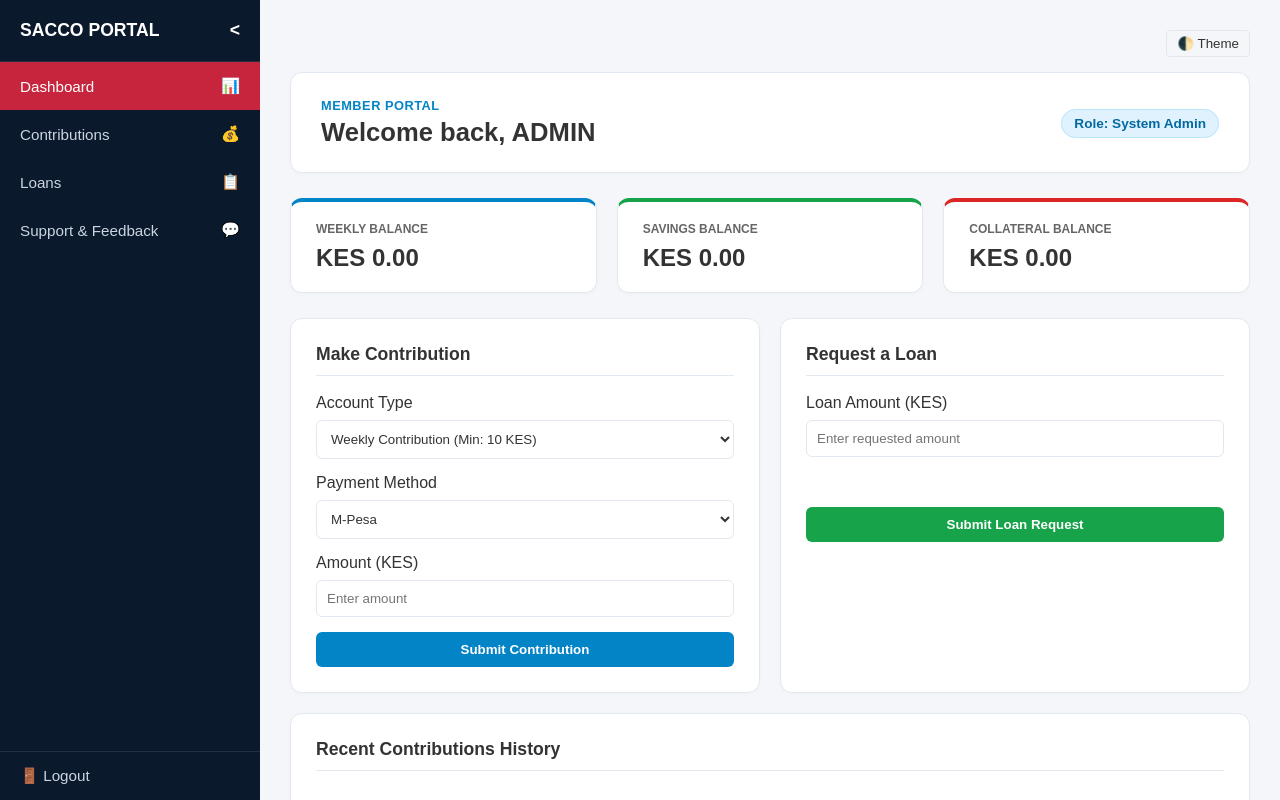
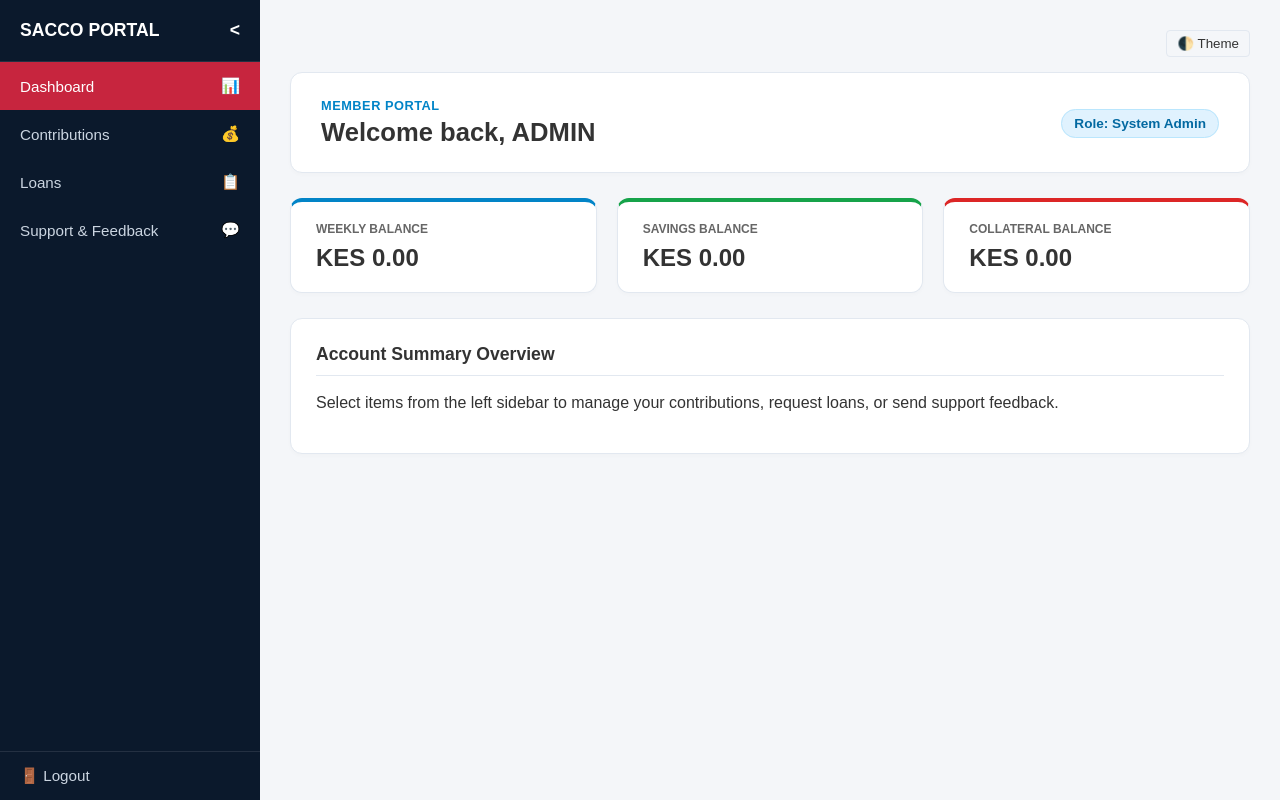
Before and after one commit to Davidwelimo/sacco-system, a Flask app: template templates/dashboard.html in a window 1280 px wide. Run offline with Flask 3, Linux system fonts and the light colour scheme; tables that the repository leaves empty hold one stand-in row (values such as "Sample post"); the template is opened without the code that fills it: values that come from a table or form of the project are taken from there, most other values are stand-ins (such as "Sample title", 1, 10 or a date in 2020); some libraries are stand-ins or nearby versions.

Commit message:
Add interactive sidebar tabs to dashboard

```diff
--- a/templates/dashboard.html
+++ b/templates/dashboard.html
@@ -12,13 +12,17 @@
         .sidebar { width: 260px; background: var(--sidebar-bg); color: white; display: flex; flex-direction: column; justify-content: space-between; flex-shrink: 0; }
         .sidebar-brand { padding: 20px; font-weight: bold; font-size: 1.1em; border-bottom: 1px solid rgba(255,255,255,0.1); display: flex; justify-content: space-between; align-items: center; }
         .sidebar-menu { list-style: none; padding: 0; margin: 0; flex-grow: 1; }
-        .sidebar-menu li a { display: flex; justify-content: space-between; align-items: center; padding: 15px 20px; color: #cbd5e1; text-decoration: none; font-size: 0.95em; transition: 0.2s; }
+        .sidebar-menu li a { display: flex; justify-content: space-between; align-items: center; padding: 15px 20px; color: #cbd5e1; text-decoration: none; font-size: 0.95em; transition: 0.2s; cursor: pointer; }
         .sidebar-menu li.active a, .sidebar-menu li a:hover { background: var(--active-bg); color: white; }
         .sidebar-footer { padding: 15px 20px; border-top: 1px solid rgba(255,255,255,0.1); }
         .sidebar-footer a { color: #cbd5e1; text-decoration: none; display: block; font-size: 0.95em; }
 
         /* Main Content */
         .main-content { flex-grow: 1; padding: 30px; overflow-y: auto; }
+
+        /* Tab Sections */
+        .tab-content { display: none; }
+        .tab-content.active { display: block; }
 
         /* Welcome Banner */
         .welcome-card { background: var(--card-bg); border-radius: 12px; padding: 25px 30px; box-shadow: 0 2px 4px rgba(0,0,0,0.02); border: 1px solid var(--border); display: flex; justify-content: space-between; align-items: center; margin-bottom: 25px; }
@@ -34,13 +38,12 @@
         .metric-title { font-size: 0.75em; color: var(--text-muted); font-weight: bold; text-transform: uppercase; margin-bottom: 8px; }
         .metric-value { font-size: 1.5em; font-weight: bold; margin: 0; }
 
-        /* General Card Sections */
-        .card-grid { display: grid; grid-template-columns: 1fr 1fr; gap: 20px; }
+        /* General Cards */
         .card { background: var(--card-bg); border-radius: 12px; padding: 25px; box-shadow: 0 2px 4px rgba(0,0,0,0.02); border: 1px solid var(--border); margin-bottom: 20px; }
         .card h3 { margin-top: 0; font-size: 1.1em; border-bottom: 1px solid var(--border); padding-bottom: 10px; }
 
         /* Forms & Buttons */
-        input, select { width: 100%; padding: 10px; margin: 8px 0 15px; border: 1px solid var(--border); background: var(--card-bg); color: var(--text-main); border-radius: 6px; box-sizing: border-box; }
+        input, select, textarea { width: 100%; padding: 10px; margin: 8px 0 15px; border: 1px solid var(--border); background: var(--card-bg); color: var(--text-main); border-radius: 6px; box-sizing: border-box; }
         button.btn { background: #0284c7; color: white; border: none; padding: 10px 15px; border-radius: 6px; cursor: pointer; font-weight: bold; width: 100%; }
         button.btn:hover { background: #0369a1; }
         .flash { color: #dc2626; font-size: 0.85em; margin-bottom: 10px; font-weight: bold; }
@@ -63,10 +66,10 @@
                 <span>&lt;</span>
             </div>
             <ul class="sidebar-menu">
-                <li class="active"><a href="/dashboard">Dashboard <span>📊</span></a></li>
-                <li><a href="#contributions">Contributions <span>💰</span></a></li>
-                <li><a href="#loans">Loans <span>📋</span></a></li>
-                <li><a href="#feedback">Support & Feedback <span>💬</span></a></li>
+                <li class="menu-item active" onclick="switchTab('dashboard', this)"><a>Dashboard <span>📊</span></a></li>
+                <li class="menu-item" onclick="switchTab('contributions', this)"><a>Contributions <span>💰</span></a></li>
+                <li class="menu-item" onclick="switchTab('loans', this)"><a>Loans <span>📋</span></a></li>
+                <li class="menu-item" onclick="switchTab('feedback', this)"><a>Support & Feedback <span>💬</span></a></li>
             </ul>
         </div>
         <div class="sidebar-footer">
@@ -85,7 +88,8 @@
             {% endif %}
         {% endwith %}
 
-        <!-- Welcome Banner -->
+        <!-- TAB 1: DASHBOARD -->
+        <div id="dashboard" class="tab-content active">
             <div class="welcome-card">
                 <div>
                     <div class="welcome-subtitle">Member Portal</div>
@@ -96,7 +100,6 @@
                 </div>
             </div>
 
-        <!-- Metrics Row -->
             <div class="metrics-grid">
                 <div class="metric-card">
                     <div class="metric-title">Weekly Balance</div>
@@ -112,14 +115,20 @@
                 </div>
             </div>
 
-        <!-- Action / Forms Section -->
-        <div class="card-grid">
-            <div class="card" id="contributions">
+            <div class="card">
+                <h3>Account Summary Overview</h3>
+                <p>Select items from the left sidebar to manage your contributions, request loans, or send support feedback.</p>
+            </div>
+        </div>
+
+        <!-- TAB 2: CONTRIBUTIONS -->
+        <div id="contributions" class="tab-content">
+            <div class="card">
                 <h3>Make Contribution</h3>
                 <form method="POST" action="/contribute">
                     <label>Account Type</label>
                     <select name="account_type">
-                        <option value="Weekly Contribution">Weekly Contribution (Min: {{ min_amount }} KES)</option>
+                        <option value="Weekly Contribution">Weekly Contribution</option>
                         <option value="Personal Savings">Personal Savings</option>
                         <option value="Loan Repayment">Loan Repayment</option>
                         <option value="Collateral Damage">Collateral Damage</option>
@@ -135,19 +144,8 @@
                 </form>
             </div>
 
-            <div class="card" id="loans">
-                <h3>Request a Loan</h3>
-                <form method="POST" action="/request_loan">
-                    <label>Loan Amount (KES)</label>
-                    <input type="number" step="0.01" name="amount" placeholder="Enter requested amount" required>
-                    <button type="submit" class="btn" style="background: #16a34a; margin-top: 35px;">Submit Loan Request</button>
-                </form>
-            </div>
-        </div>
-
-        <!-- Transaction History Table -->
             <div class="card">
-            <h3>Recent Contributions History</h3>
+                <h3>Contributions History</h3>
                 <table>
                     <thead>
                         <tr>
@@ -175,7 +173,40 @@
             </div>
         </div>
 
+        <!-- TAB 3: LOANS -->
+        <div id="loans" class="tab-content">
+            <div class="card">
+                <h3>Request a Loan</h3>
+                <form method="POST" action="/request_loan">
+                    <label>Loan Amount (KES)</label>
+                    <input type="number" step="0.01" name="amount" placeholder="Enter requested amount" required>
+                    <button type="submit" class="btn" style="background: #16a34a; margin-top: 15px;">Submit Loan Request</button>
+                </form>
+            </div>
+        </div>
+
+        <!-- TAB 4: SUPPORT & FEEDBACK -->
+        <div id="feedback" class="tab-content">
+            <div class="card">
+                <h3>Send Support Message / Feedback</h3>
+                <form method="POST" action="/send_feedback">
+                    <label>Your Message</label>
+                    <textarea name="message" rows="4" placeholder="Type your issue or feedback here..." required></textarea>
+                    <button type="submit" class="btn">Send Message</button>
+                </form>
+            </div>
+        </div>
+    </div>
+
     <script>
+        function switchTab(tabId, element) {
+            document.querySelectorAll('.tab-content').forEach(tab => tab.classList.remove('active'));
+            document.querySelectorAll('.menu-item').forEach(item => item.classList.remove('active'));
+
+            document.getElementById(tabId).classList.add('active');
+            element.classList.add('active');
+        }
+
         if (localStorage.getItem('theme') === 'dark') document.body.classList.add('dark-mode');
         function toggleTheme() {
             document.body.classList.toggle('dark-mode');
```
Lines whose indentation alone changed are shown as unchanged.
